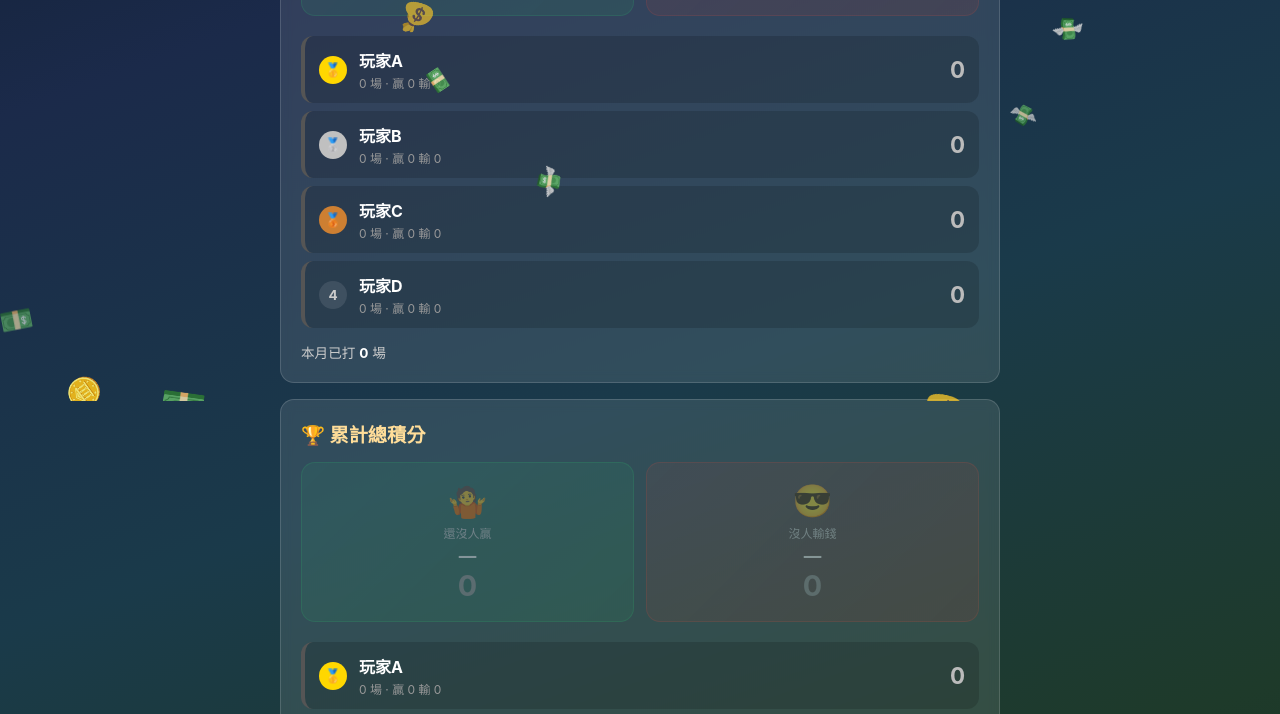
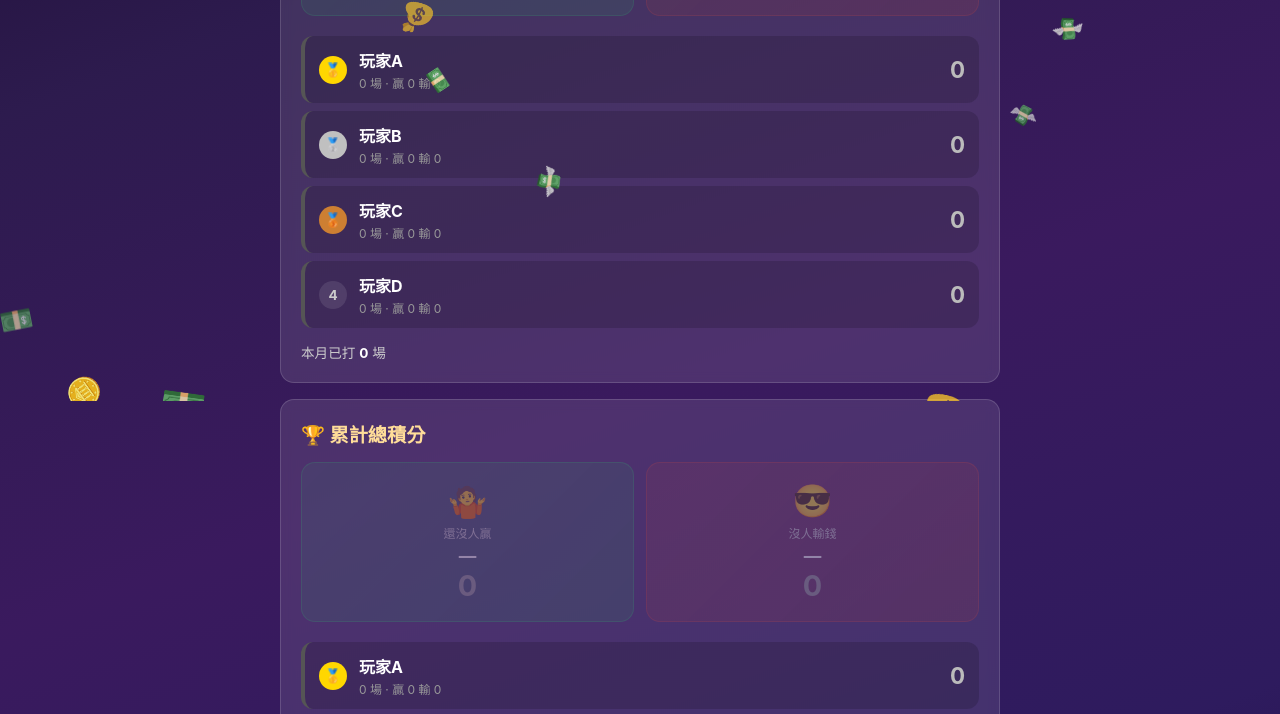
Before and after one commit to Kev1n-Lu/mahjong-score, a plain HTML site: page index.html in a window 1280 px wide. Shown: the part 399-1113 px from the top of the page. Drawn offline with Linux system fonts and the light colour scheme; no server answers.

Commit message:
Change background to purple gradient

```diff
--- a/index.html
+++ b/index.html
@@ -15,7 +15,7 @@
     --green-light: #2e7d32;
     --gold: #ffdd99;
     --red: #c5172e;
-    --bg-grad: linear-gradient(160deg, #0d1b2a 0%, #1b2a4a 25%, #1a3a4a 50%, #1e3a2a 75%, #1a3020 100%);
+    --bg-grad: linear-gradient(160deg, #1a0a2e 0%, #2d1b4e 25%, #3a1a5e 50%, #2e1b5e 75%, #1e0a3e 100%);
   }
   body {
     font-family: -apple-system, "Microsoft JhengHei", "PingFang TC", sans-serif;
```
